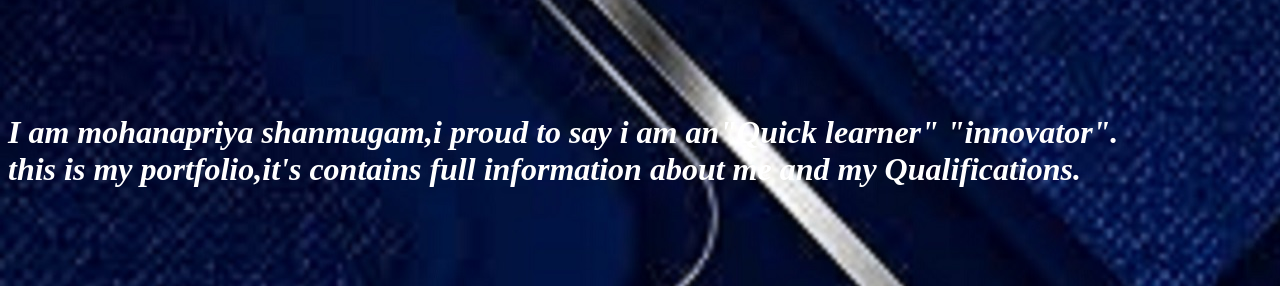
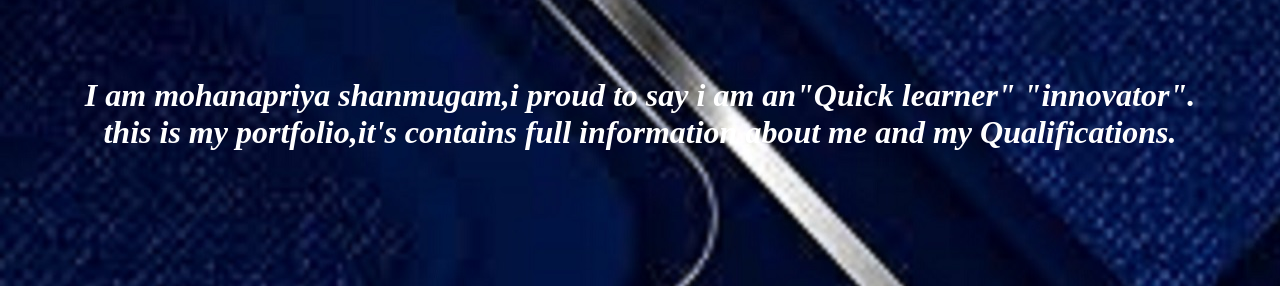
Before and after one commit to meow-1/ms.active-portfolio, a plain HTML site: page index.html in a window 1280 px wide. Shown: the part 514-800 px from the top of the page. Drawn offline with Linux system fonts and the light colour scheme.

Commit message:
Update index.html

```diff
--- a/index.html
+++ b/index.html
@@ -15,6 +15,7 @@
 			<li><a href="contact.html">Contact</li></a></ul></nav></div>
 			<dic class="round"><br><br>
 <center><img src="priya 1.jpg" class="round"; width="300"; height="300";>
-	</div></center><br><br>
-<p><h4><i><font color="white">I am mohanapriya shanmugam,i proud to say i am an"Quick learner" "innovator".<br>
-	this is my portfolio,it's contains full information about me and my Qualifications.</h4><p>
+	</div></center><br>
+<div class="write">
+<center><p><h4><i><font color="white">I am mohanapriya shanmugam,i proud to say i am an"Quick learner" "innovator".<br>
+	this is my portfolio,it's contains full information about me and my Qualifications.</h4><p></div>
```
